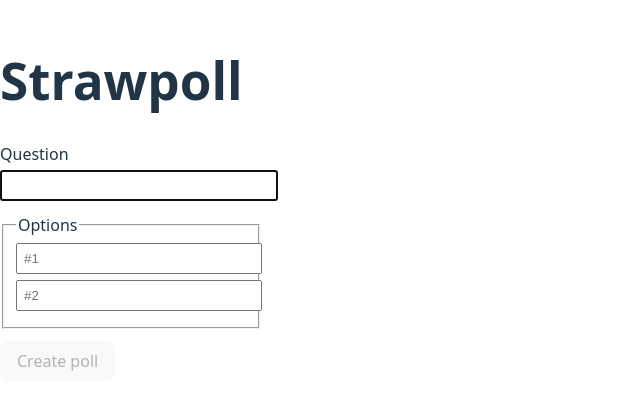
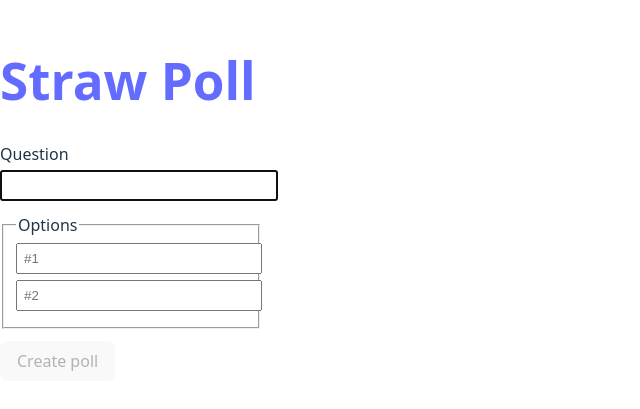
Before and after one commit to mic-max/strawpoll-v3, a React (Vite) app in the folder vite-project/: page / in a window 1280 px wide. Shown: the part 201-610 px from the top of the page, without its empty margins (0-640 px from the left). Built offline with nearby package versions, Linux system fonts and the light colour scheme.

Commit message:
Update index.html

```diff
--- a/vite-project/index.html
+++ b/vite-project/index.html
@@ -4,7 +4,7 @@
     <meta charset="UTF-8" />
     <link rel="icon" type="image/png" href="/logo.png" />
     <meta name="viewport" content="width=device-width, initial-scale=1.0" />
-    <title>Strawpoll</title>
+    <title>Straw Poll</title>
   </head>
   <body>
     <div id="root"></div>
--- a/vite-project/src/App.tsx
+++ b/vite-project/src/App.tsx
@@ -1,15 +1,17 @@
 import { BrowserRouter as Router, Routes, Route } from "react-router-dom";
 import CreatePollForm from "./components/CreatePollForm";
 import VotePoll from "./components/VotePoll";
+import PollResults from "./components/PollResults";
 
 function App() {
   return (
     <>
-      <h1>Strawpoll</h1>
+      <a href='/'><h1>Straw Poll</h1></a>
       <Router>
         <Routes>
           <Route path="/" element={<CreatePollForm />} />
-          <Route path="/vote/:pollId" element={<VotePoll />} />
+          <Route path="/:pollId" element={<VotePoll />} />
+          <Route path="/:pollId/results" element={<PollResults />} />
         </Routes>
       </Router>
     </>
```
